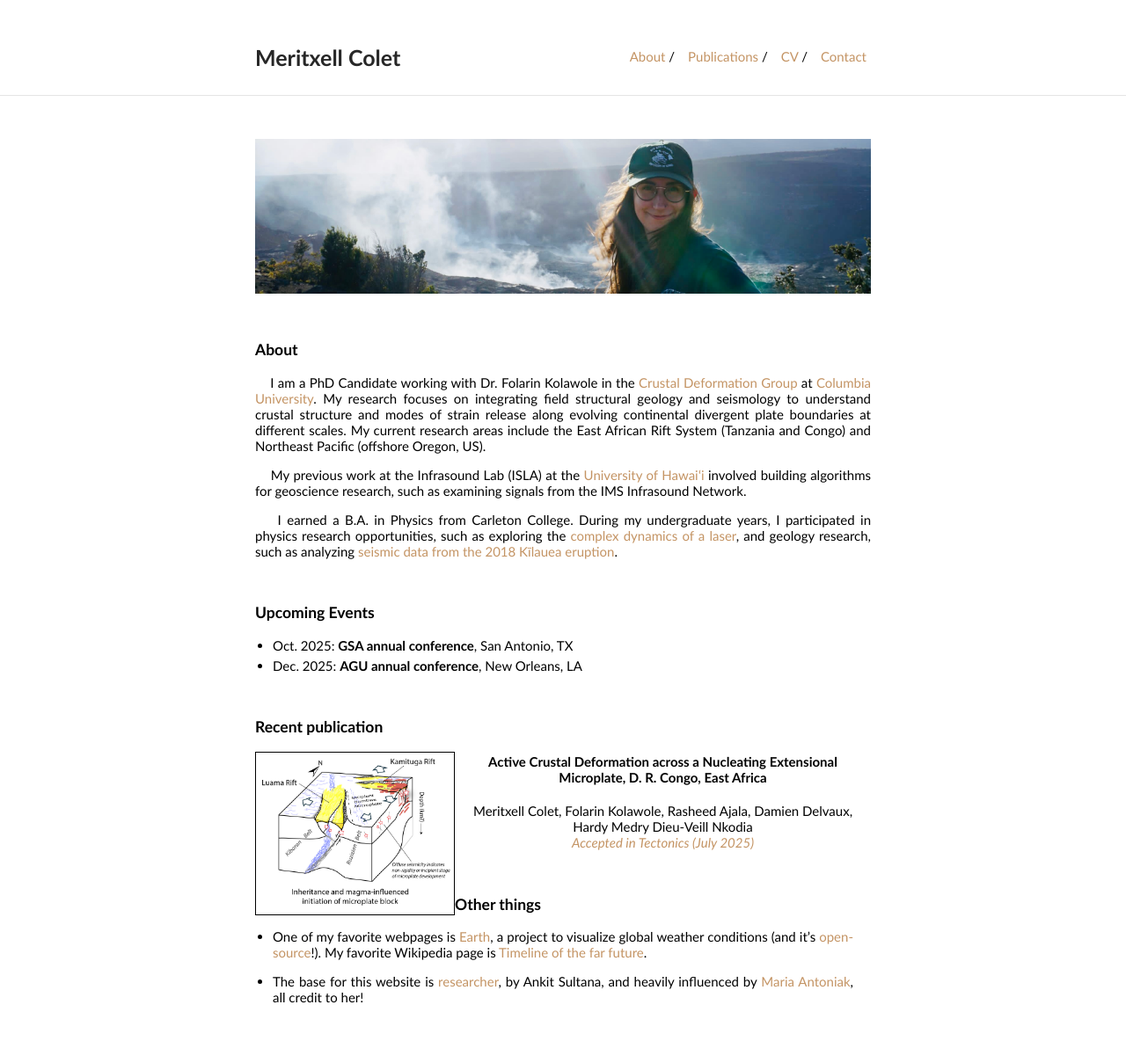
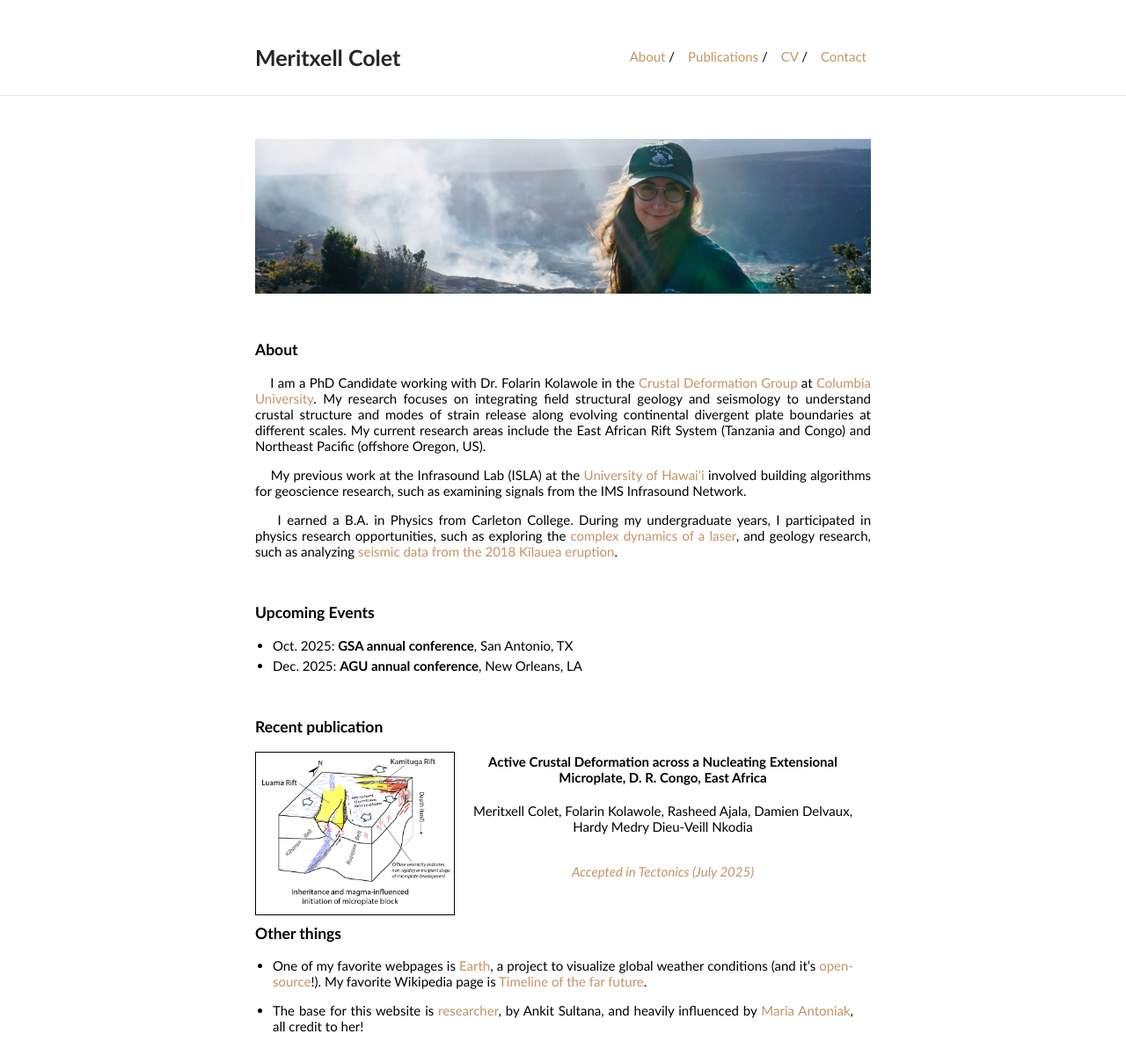
Before and after one commit to MeritxellC/MeritxellC.github.io, a Jekyll site: the page built from index.md, in a window 1280 px wide. Shown: the whole page at 88% size. Built offline with Jekyll 4.4.1, drawn with Linux system fonts in a browser that asks for light colours; before the commit the page ends 1176 px from its top, so only the background shows below that.

Commit message:
try fix spacing

```diff
--- a/index.md
+++ b/index.md
@@ -38,10 +38,11 @@ and geology research, such as analyzing [seismic data from the 2018 Kīlauea eru
 <p><a href="https://essopenarchive.org/users/857884/articles/1308388-active-crustal-deformation-across-a-nucleating-extensional-microplate-d-r-congo-east-africa"><img src="./img/Luama_Kamituga_Figure11_cut.jpg" alt="Itombwe Microplate Nucleation" style="border: 0.25px solid #000; max-width:225px; max-height:225px; width:auto;
     height:auto; float: left; margin: 5 20px 10px 0; image-resolution: 300px"/> </a> </p>
 
+
 <div align="center">
 <h4> <b> Active Crustal Deformation across a Nucleating Extensional Microplate, D. R. Congo, East Africa </b> </h4>
 
-Meritxell Colet, Folarin Kolawole, Rasheed Ajala, Damien Delvaux, Hardy Medry Dieu-Veill Nkodia
+<p>Meritxell Colet, Folarin Kolawole, Rasheed Ajala, Damien Delvaux, Hardy Medry Dieu-Veill Nkodia </p>
 
 <br style="line-height:2">
 
@@ -49,7 +50,7 @@ Meritxell Colet, Folarin Kolawole, Rasheed Ajala, Damien Delvaux, Hardy Medry Di
 </div>
 
 
-<br style="line-height:10">
+<br style="line-height:20">
 
 <h3>Other things</h3>
 
```
